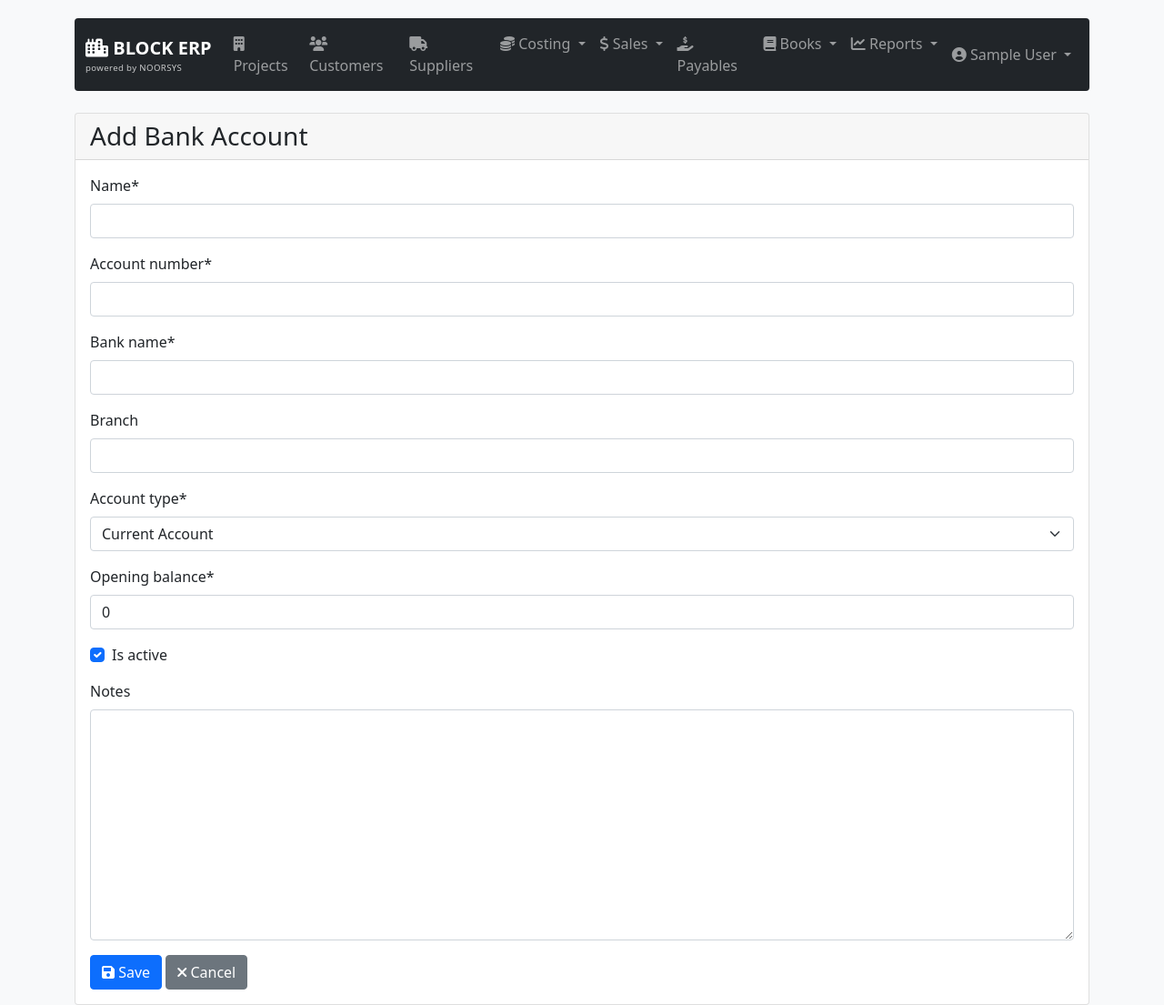
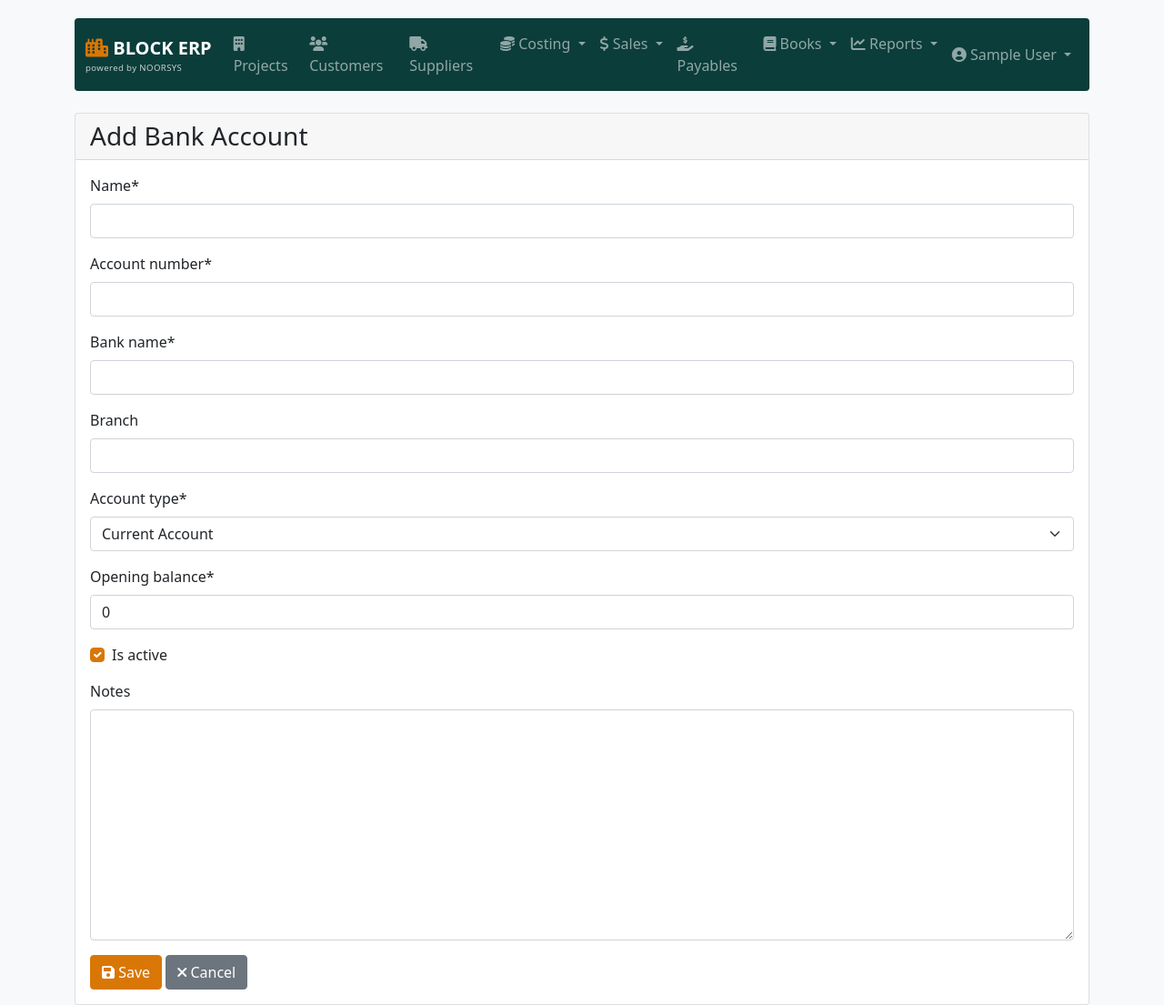
Before and after one commit to hmahabub/block, a Django app: page /books/bankaccounts/new/ in a window 1280 px wide. Shown: the whole page at 91% size. Run offline with Django 4.2, Linux system fonts and the light colour scheme; the visitor is signed in with stand-in values (Sample User, id 1); some libraries are stand-ins or nearby versions.

Commit message:
Give BLOCK its own visual identity, distinct from inspcta
Deep teal navbar (#0b3d3a) and amber accent (#d97706) replace the
default black navbar / Bootstrap blue shared with inspcta, applied via
centralized CSS variable overrides in base.html so every page, form,
and the login screen pick it up automatically. Layout and component
structure are unchanged.

Co-Authored-By: Claude Sonnet 5 <noreply@anthropic.com>

```diff
--- a/templates/base.html
+++ b/templates/base.html
@@ -11,8 +11,15 @@
     <!-- Font Awesome -->
     <link rel="stylesheet" href="https://cdnjs.cloudflare.com/ajax/libs/font-awesome/6.0.0/css/all.min.css">
 
-    <!-- Custom CSS -->
+    <!-- Custom CSS: BLOCK brand theme (deep teal + amber) — deliberately distinct from inspcta's black/blue -->
     <style>
+        :root {
+            --block-navbar: #0b3d3a;
+            --block-navbar-dark: #062624;
+            --block-primary: #d97706;
+            --block-primary-dark: #b45309;
+            --block-primary-rgb: 217, 119, 6;
+        }
         body {
             padding-top: 20px;
             background-color: #f8f9fa;
@@ -27,10 +34,14 @@
             opacity: 0.75;
             letter-spacing: 0.04em;
         }
+        .navbar-brand i {
+            color: var(--block-primary);
+        }
         .jumbotron {
             background-color: white;
             padding: 2rem;
             border-radius: 0.3rem;
+            border-top: 4px solid var(--block-primary);
             box-shadow: 0 0.125rem 0.25rem rgba(0, 0, 0, 0.075);
         }
         .table-xs td,
@@ -40,6 +51,67 @@
         }
         .stat-tile h3 {
             margin-bottom: 0.1rem;
+        }
+
+        /* Brand overrides: BLOCK uses a deep teal navbar with an amber accent,
+           instead of inspcta's neutral black navbar with default Bootstrap blue. */
+        #base.navbar.bg-dark {
+            background-color: var(--block-navbar) !important;
+        }
+        #base .dropdown-menu {
+            --bs-dropdown-link-active-bg: var(--block-primary);
+        }
+        a {
+            color: var(--block-primary-dark);
+        }
+        a:hover {
+            color: var(--block-primary);
+        }
+        .btn-primary {
+            background-color: var(--block-primary);
+            border-color: var(--block-primary);
+        }
+        .btn-primary:hover,
+        .btn-primary:focus,
+        .btn-primary:active {
+            background-color: var(--block-primary-dark) !important;
+            border-color: var(--block-primary-dark) !important;
+        }
+        .btn-outline-primary {
+            color: var(--block-primary-dark);
+            border-color: var(--block-primary);
+        }
+        .btn-outline-primary:hover {
+            background-color: var(--block-primary);
+            border-color: var(--block-primary);
+        }
+        .text-primary {
+            color: var(--block-primary-dark) !important;
+        }
+        .bg-primary {
+            background-color: var(--block-primary) !important;
+        }
+        .border-primary {
+            border-color: var(--block-primary) !important;
+        }
+        .badge.bg-primary {
+            background-color: var(--block-primary) !important;
+        }
+        .page-item.active .page-link {
+            background-color: var(--block-primary);
+            border-color: var(--block-primary);
+        }
+        .page-link {
+            color: var(--block-primary-dark);
+        }
+        .form-control:focus,
+        .form-select:focus {
+            border-color: var(--block-primary);
+            box-shadow: 0 0 0 0.25rem rgba(var(--block-primary-rgb), 0.25);
+        }
+        .form-check-input:checked {
+            background-color: var(--block-primary);
+            border-color: var(--block-primary);
         }
     </style>
 
```
